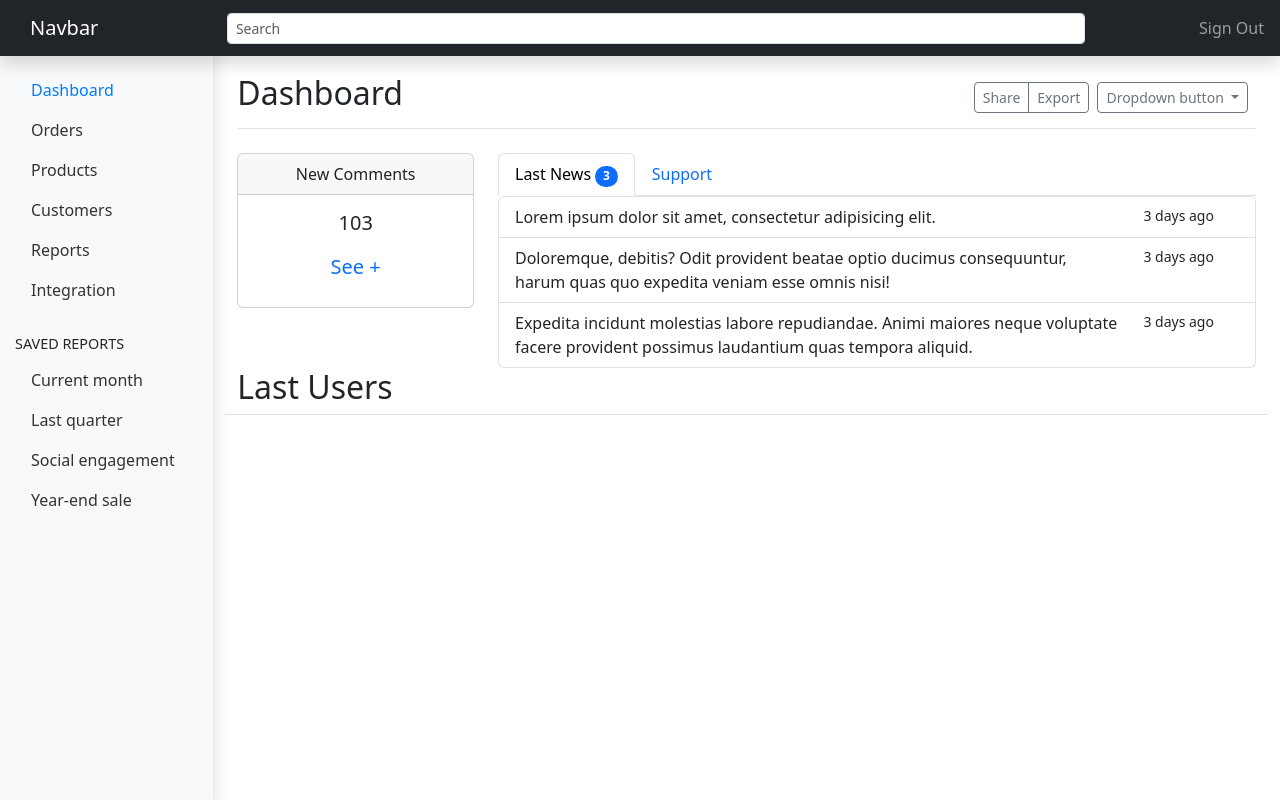
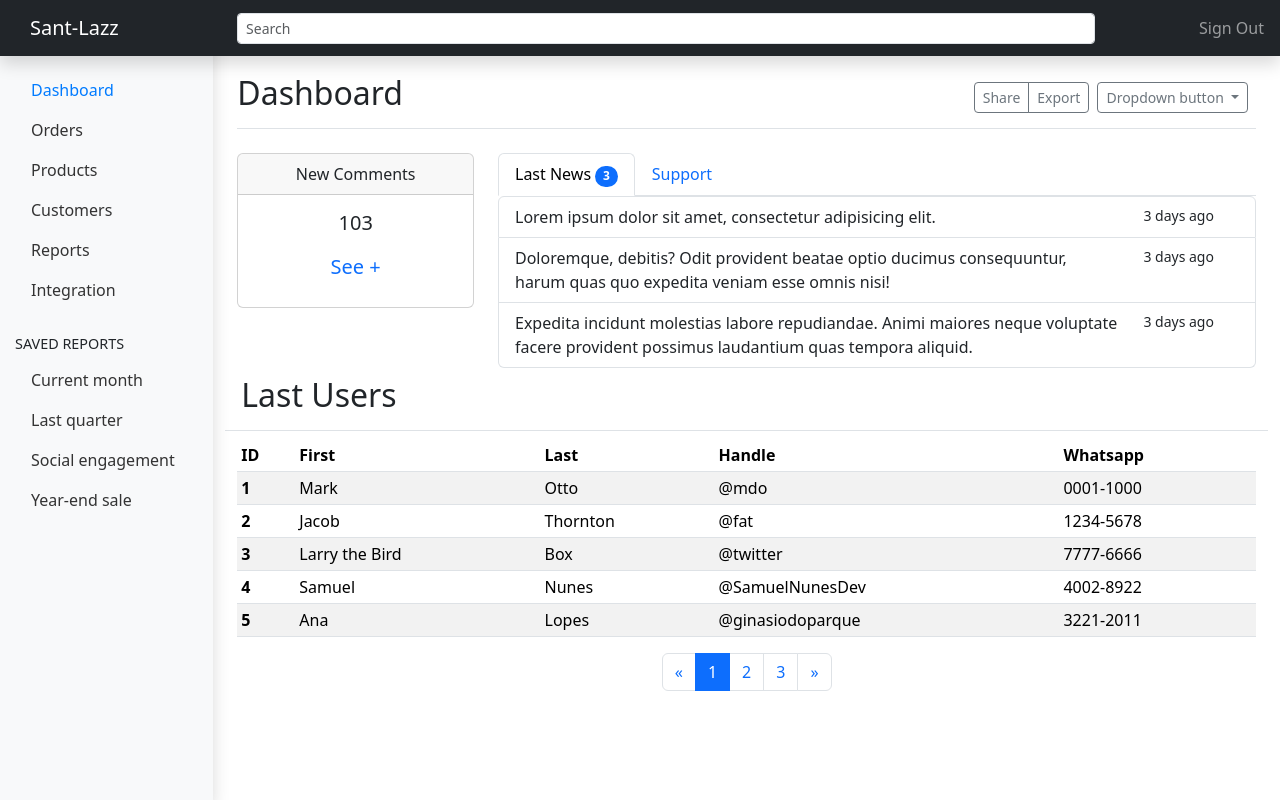
Before and after one commit to SamuelNunesDev/bootstrap-jquery, a plain HTML site: page Painel Dashboard/index.html in a window 1280 px wide. Drawn offline with nearby package versions, Linux system fonts and the light colour scheme.

Commit message:
finalização do conteúdo da página

```diff
--- a/Painel Dashboard/index.html
+++ b/Painel Dashboard/index.html
@@ -9,7 +9,7 @@
   </head>
   <body>
     <header class="navbar navbar-dark bg-dark flex-nowrap fixed-top shadow">
-          <a class="navbar-brand logo" href="#">Navbar</a>
+          <a class="navbar-brand logo" href="#">Sant-Lazz</a>
           <input class="form-control form-control-sm" id="search" type="text" placeholder="Search" area-label="Search">
           <div class="navbar-nav px-3">
             <a  class="nav-item nav-link text-nowrap" href="#">Sign Out</a>
@@ -126,8 +126,78 @@
                   </div>
             </article>
         </section>
-        <section class="row border-bottom">
-                <h1 class="h2">Last Users</h1>
+        <section class="row">
+          <header class="px-3 py-2 border-bottom">
+            <h1 class="h2">Last Users</h1>
+          </header>
+          <article class="mt-2">
+            <table class="table table-striped table-hover table-sm">
+              <thead>
+                <tr>
+                  <th scope="col">ID</th>
+                  <th scope="col">First</th>
+                  <th scope="col">Last</th>
+                  <th scope="col">Handle</th>
+                  <th scope="col">Whatsapp</th>
+                </tr>
+              </thead>
+              <tbody>
+                <tr>
+                  <th scope="row">1</th>
+                  <td>Mark</td>
+                  <td>Otto</td>
+                  <td>@mdo</td>
+                  <td>0001-1000</td>
+                </tr>
+                <tr>
+                  <th scope="row">2</th>
+                  <td>Jacob</td>
+                  <td>Thornton</td>
+                  <td>@fat</td>
+                  <td>1234-5678</td>
+                </tr>
+                <tr>
+                  <th scope="row">3</th>
+                  <td>Larry the Bird</td>
+                  <td>Box</td>
+                  <td>@twitter</td>
+                  <td>7777-6666</td>
+                </tr>
+                <tr>
+                  <th scope="row">4</th>
+                  <td>Samuel</td>
+                  <td>Nunes</td>
+                  <td>@SamuelNunesDev</td>
+                  <td>4002-8922</td>
+                </tr>
+                <tr>
+                  <th scope="row">5</th>
+                  <td>Ana</td>
+                  <td>Lopes</td>
+                  <td>@ginasiodoparque</td>
+                  <td>3221-2011</td>
+                </tr>
+              </tbody>
+            </table>
+            <div aria-label="Page navigation example">
+              <ul class="pagination justify-content-center">
+                <li class="page-item">
+                  <a class="page-link" href="#" aria-label="Previous">
+                    <span aria-hidden="true">&laquo;</span>
+                  </a>
+                </li>
+                <li class="page-item active"><a class="page-link" href="#">1</a></li>
+                <li class="page-item"><a class="page-link" href="#">2</a></li>
+                <li class="page-item"><a class="page-link" href="#">3</a></li>
+                <li class="page-item">
+                  <a class="page-link" href="#" aria-label="Next">
+                    <span aria-hidden="true">&raquo;</span>
+                  </a>
+                </li>
+              </ul>
+            </div>
+          </article>
+
         </section>
     </main>
     <script src="../node_modules/bootstrap/dist/js/bootstrap.bundle.min.js"></script>
```
